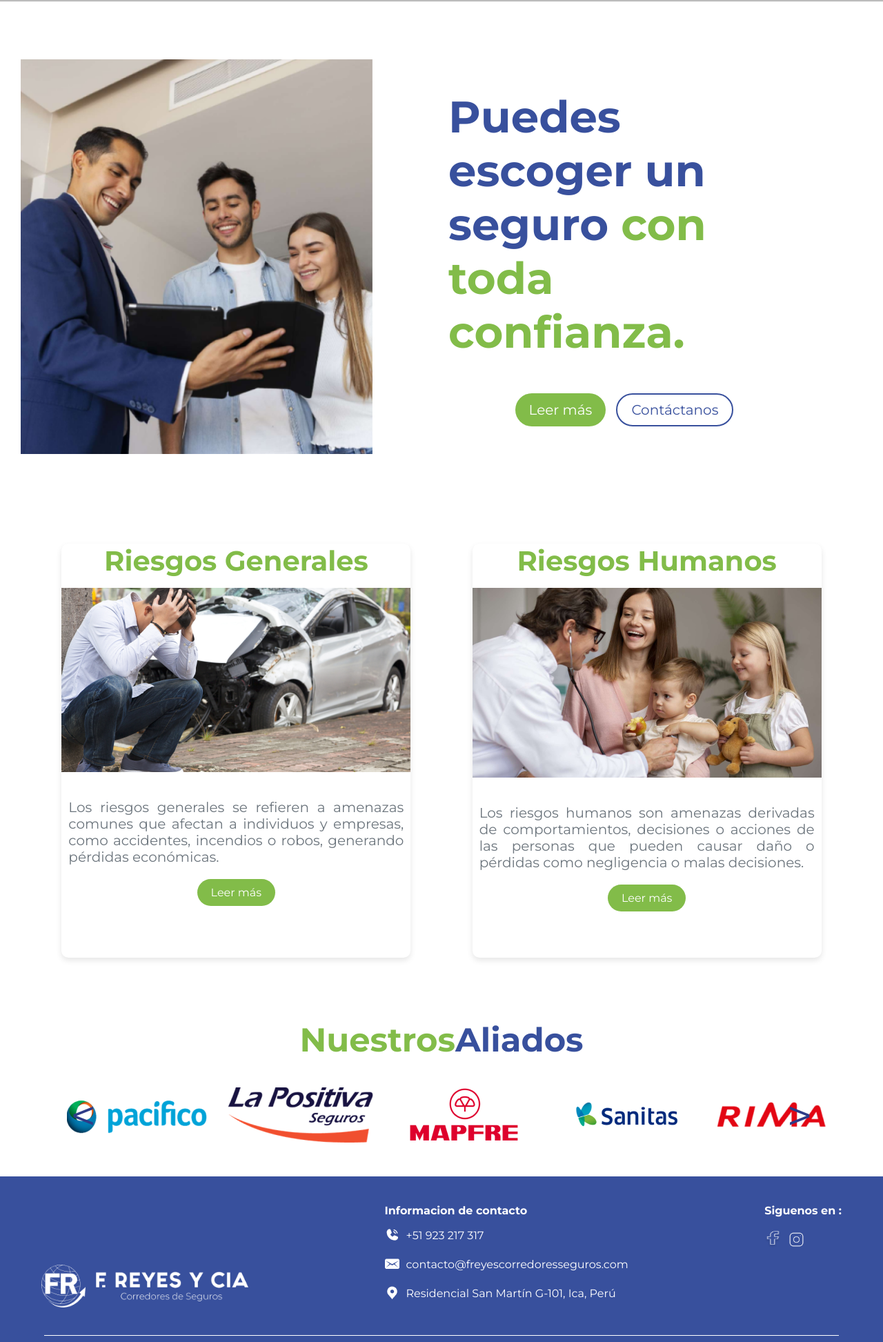
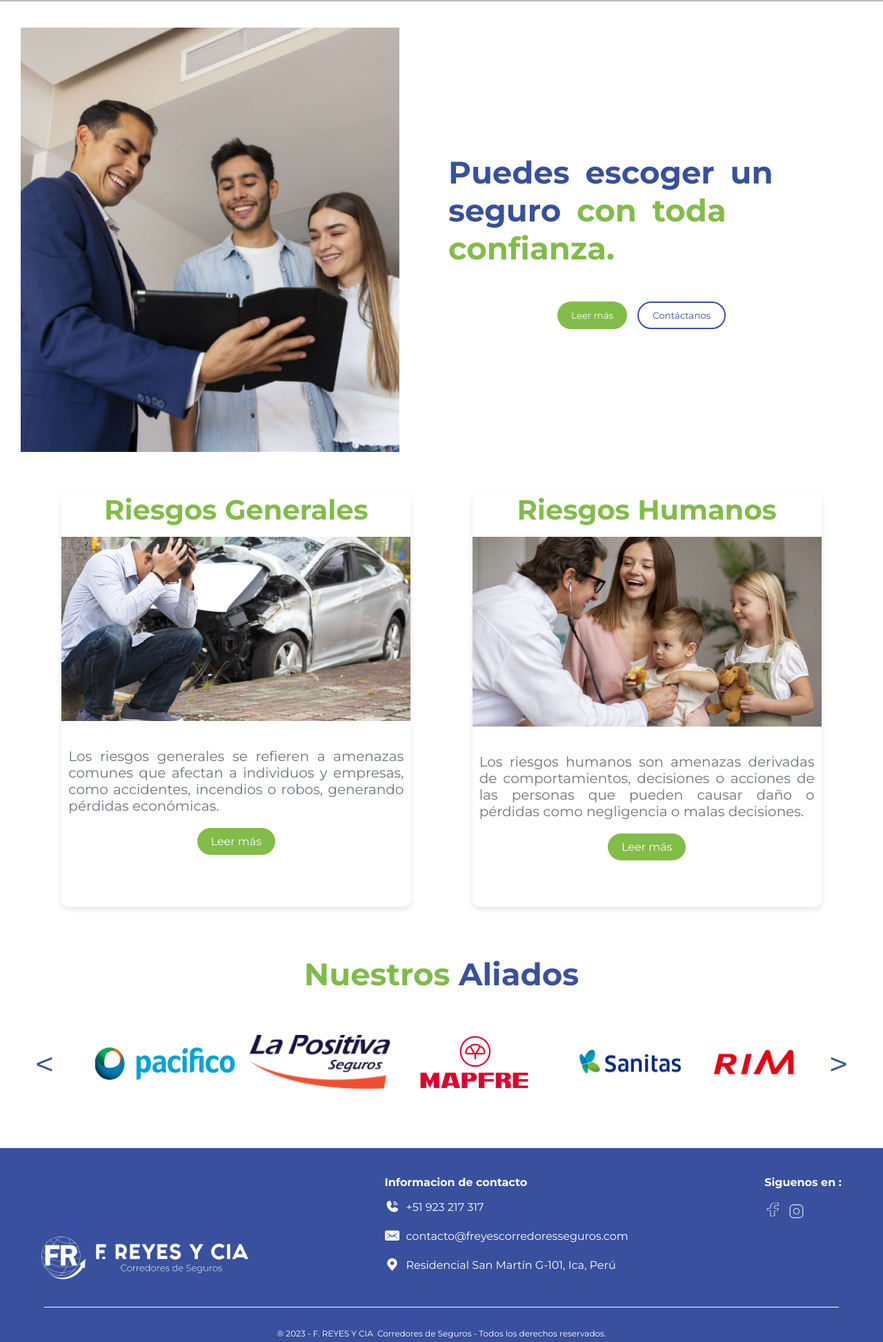
Before and after one commit to Giancarlos1024/reyes, a PHP site: page /pages/Nuestros_seguros.php in a window 1280 px wide. Shown: the part 110-2055 px from the top of the page at 69% size. Run offline with PHP 8.4, Linux system fonts and the light colour scheme.

Commit message:
terminado aliados

```diff
--- a/includes/db.php
+++ b/includes/db.php
@@ -6,7 +6,7 @@
 
 $servername = "localhost:3306";
 $username = "root";
-$password = "123456";
+$password = "70434581";
 $dbname = "reyes_cia";
 
 
--- a/index.php
+++ b/index.php
@@ -82,7 +82,7 @@
         <section>
 
         <div class="aliados-section">
-            <h2>Nuestros<strong>Aliados</strong></h2>
+    <h2>Nuestros <strong>Aliados</strong></h2>
     <div class="carousel-container">
         <div class="carousel">
             <img src="./public/img/pacifico.png" alt="Pacífico">
@@ -93,6 +93,8 @@
             <img src="./public/img/protecta.png" alt="Protecta">
             <img src="./public/img/chubb.png" alt="Chubb">
         </div>
+    </div>
+    <div class="btn-carousel">
         <button class="carousel-btn prev">&lt;</button>
         <button class="carousel-btn next">&gt;</button>
     </div>
--- a/public/css/aliados.css
+++ b/public/css/aliados.css
@@ -1,71 +1,84 @@
-
-
 .aliados-section {
+    position: relative;
     text-align: center;
-    padding: 20px;
-    /* background-color: orange; */
-
-}
-
-.aliados-section h2 {
-    color: #82BC49;
-    font-size: 48px;
-    margin-bottom: 20px;
-}
-.aliados-section h2 strong {
-    color: #38509D;
+    padding: 25px 0; /* Espaciado entre el título y las imágenes */
 }
 
 .carousel-container {
     position: relative;
-width: 90%;
-    max-width: 1440px;
-    margin: 10px auto;
-    overflow: hidden;
+    width: 80%; /* Ajusta el tamaño según sea necesario */
+    margin: auto;
+    overflow: hidden; /* Oculta las imágenes fuera de vista */
+    display: flex;
+    justify-content: center; /* Centra las imágenes horizontalmente */
+    align-items: center; /* Centra verticalmente las imágenes */
 }
 
 .carousel {
     display: flex;
-    transition: transform 0.5s ease;
+    transition: transform 0.5s ease; /* Animación suave para el desplazamiento */
+    height: 200px; /* Ajusta la altura del carrusel para las imágenes */
 }
 
 .carousel img {
-    width: 40%; /* Muestra 5 imágenes a la vez */
-    max-width: 288px; /* Tamaño máximo de las imágenes */
-    object-fit: contain;
-    padding: 0 15px;
+    width: 20%; /* 5 imágenes visibles a la vez */
+    max-height: 100%; /* Ajusta la altura máxima de las imágenes */
+    object-fit: contain; /* Ajusta la imagen para que no se deforme */
+    margin: auto 10px;
 }
 
+
+.aliados-section > h2{
+    /*text-align: center;*/
+    color: #80BB4A;
+    font-size: 45px;
+}
+.aliados-section h2 strong{
+    color: #3A519E;
+}
+
+/* Botones de navegación */
 .carousel-btn {
     position: absolute;
-    top: 50%;
-    transform: translateY(-50%);
+    top: 60%; /* Coloca los botones al centro verticalmente en relación a las imágenes */
+    transform: translateY(-50%); /* Alineación precisa verticalmente */
     background-color: transparent;
+    color: #38509D;
     border: none;
+    padding: 10px 20px;
     cursor: pointer;
-    padding: 10px;
-    z-index: 10;
-    color: #2E3B87;
-    font-size: 65px;
+    font-size: 50px;
+    z-index: 1; /* Asegura que los botones estén encima de las imágenes */
 }
 
-.prev {
-    left: 10px;
+.carousel-btn.prev {
+    left: 30px; /* Ajusta la posición del botón "anterior" a la izquierda */
 }
 
-.next {
-    right: 10px;
+.carousel-btn.next {
+    right: 30px; /* Ajusta la posición del botón "siguiente" a la derecha */
 }
 
-/* Efectos hover en los botones
 .carousel-btn:hover {
-    background-color: #bf8b43;
-    color: white;
-}*/
+    background-color: rgba(0, 0, 0, 0.1); /* Opcional: efecto de hover */
+}
 
-/* Responsivo */
+/* Responsivo para dispositivos móviles */
 @media (max-width: 768px) {
     .carousel img {
-        width: 50%; /* Muestra 2 imágenes a la vez en pantallas pequeñas */
+        width: 40%; /* Aumenta el tamaño de las imágenes en pantallas pequeñas */
+    }
+    .carousel-btn {
+        font-size: 30px; /* Reduce el tamaño de las flechas en pantallas pequeñas */
+        padding: 5px 10px;
     }
 }
+
+@media (max-width: 480px) {
+    .carousel img {
+        width: 60%; /* Muestra menos imágenes en pantallas muy pequeñas */
+    }
+    .carousel-btn {
+        font-size: 25px; /* Ajusta el tamaño de las flechas aún más en pantallas pequeñas */
+    }
+}
--- a/public/css/calificaciones.css
+++ b/public/css/calificaciones.css
@@ -6,6 +6,7 @@
     justify-content: space-around;
     align-items: center;
     padding: 30px 0px;
+    margin-bottom: 15px;
 }
 .Calificaciones > div{
     background-color: #fff;
--- a/public/css/nuestros_seguros.css
+++ b/public/css/nuestros_seguros.css
@@ -8,8 +8,9 @@
     align-items: center;
     max-width: 1345px; /* Anchura máxima del contenedor */
     margin: 10px auto; /* Centrar el contenedor */
-    background-color: #FFFFFF;
+    background-color: #ffffff;
     padding: 20px;
+    word-spacing: 10px;
 
 
 }
@@ -30,7 +31,7 @@
 /* Estilo para el contenedor de texto */
 .text-container {
     flex: 1; /* Ocupa el otro 50% */
-    padding: 100px;
+    padding: 50px;
     text-align: left;
 
 
@@ -38,7 +39,7 @@
 
 /* Estilo para el título principal */
 .text-container h1 {
-    font-size: 64px;
+    font-size: 45px;
     font-weight:bold;
     color: #38509D; /* Color azul */
     margin-bottom: 10px;
@@ -71,7 +72,6 @@
     padding: 10px 20px;
     border: none;
     border-radius: 50px;
-    font-size: 20px;
     cursor: pointer;
     transition: background-color 0.3s ease;
 }
@@ -125,7 +125,7 @@
     flex-wrap: wrap;
     justify-content:space-evenly;
     align-items: flex-start;
-    margin: 50px 0; /* Añadir espacio arriba y abajo */
+    margin: 25px 0; /* Añadir espacio arriba y abajo */
 
 
 
--- a/templates/aliados.php
+++ b/templates/aliados.php
@@ -10,7 +10,7 @@
 <body>
 
 <div class="aliados-section">
-        <h2>Nuestros<strong>Aliados</strong></h2>
+    <h2>Nuestros <strong>Aliados</strong></h2>
     <div class="carousel-container">
         <div class="carousel">
             <img src="../public/img/pacifico.png" alt="Pacífico">
@@ -21,11 +21,14 @@
             <img src="../public/img/protecta.png" alt="Protecta">
             <img src="../public/img/chubb.png" alt="Chubb">
         </div>
+    </div>
+    <div class="btn-carousel">
         <button class="carousel-btn prev">&lt;</button>
         <button class="carousel-btn next">&gt;</button>
     </div>
 </div>
 
+
     <script src="../public/javascript/nuestros_seguros.js"></script>
 
 </body>
```
Also changed, not shown: public/javascript/nuestros_seguros.js (+25 -11 lines). Lines whose indentation alone changed are shown as unchanged.
